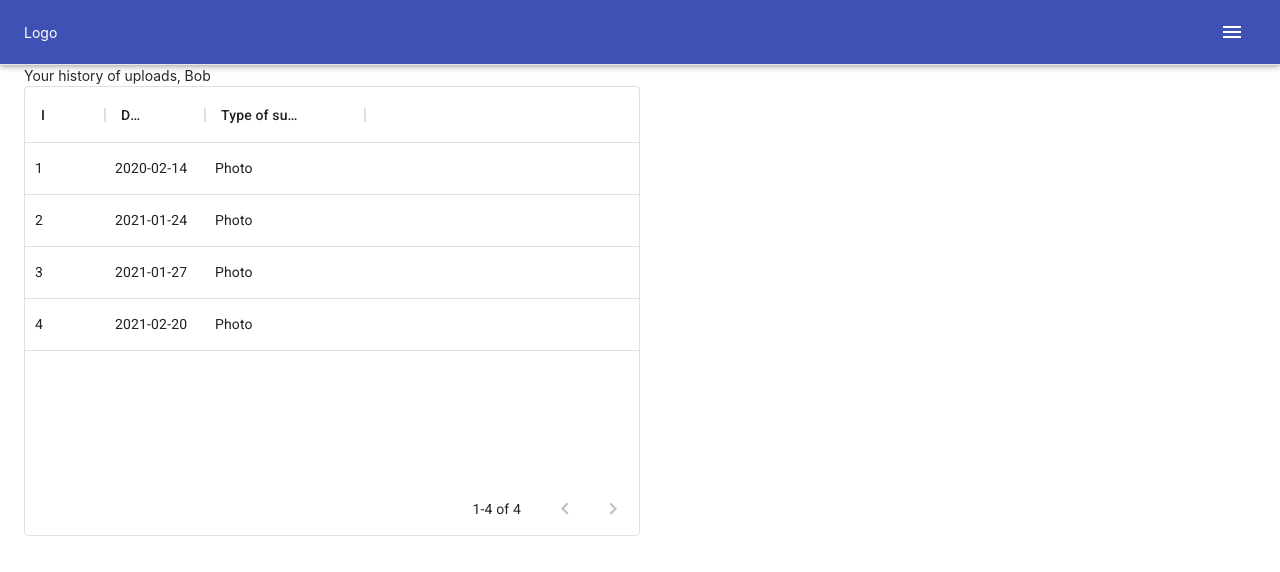
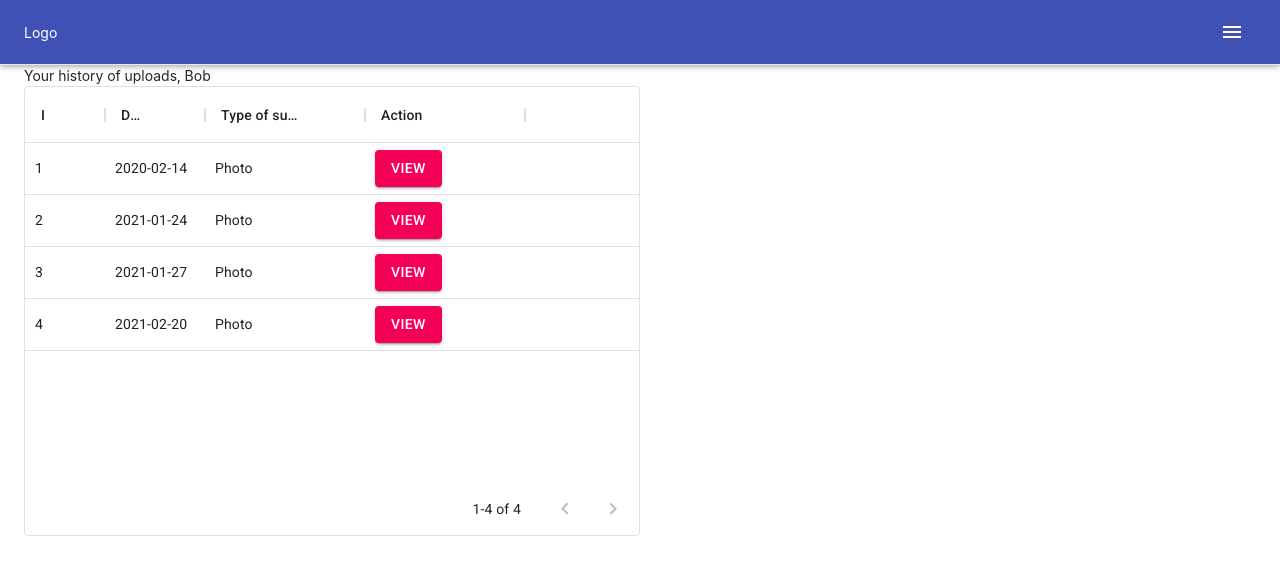
Before and after one commit to zaini/snapsense, a React (Create React App) app in the folder frontend/: page /patientPersonalLog in a window 1280 px wide. Shown: the top 572 px of the page. Built offline with nearby package versions, Linux system fonts and the light colour scheme.

Commit message:
Fix visibility of view button on table

```diff
--- a/frontend/src/components/PatientsPersonalLogTable.js
+++ b/frontend/src/components/PatientsPersonalLogTable.js
@@ -10,9 +10,11 @@ const PatientsPersonalLogTable = ({ data }) => {
     { field: "id", headerName: "ID", width: 80 },
     { field: "date", headerName: "Date submitted", widht: 160},
     { field: "subType", headerName: "Type of submission", width: 160},
-    { renderCell: function () {
-      return (<Button to="/" value={data} renderAs={Link} variant="contained" color="secondary">View</Button>);
-    }},
+    { field: "Action",
+      headerName: "Action",
+      width: 160,renderCell: function () {
+      return (<Button value={data} to="/" renderAs={Link} variant="contained" color="secondary">View</Button>);
+    }}
   ]);
   return (
     <>
```
